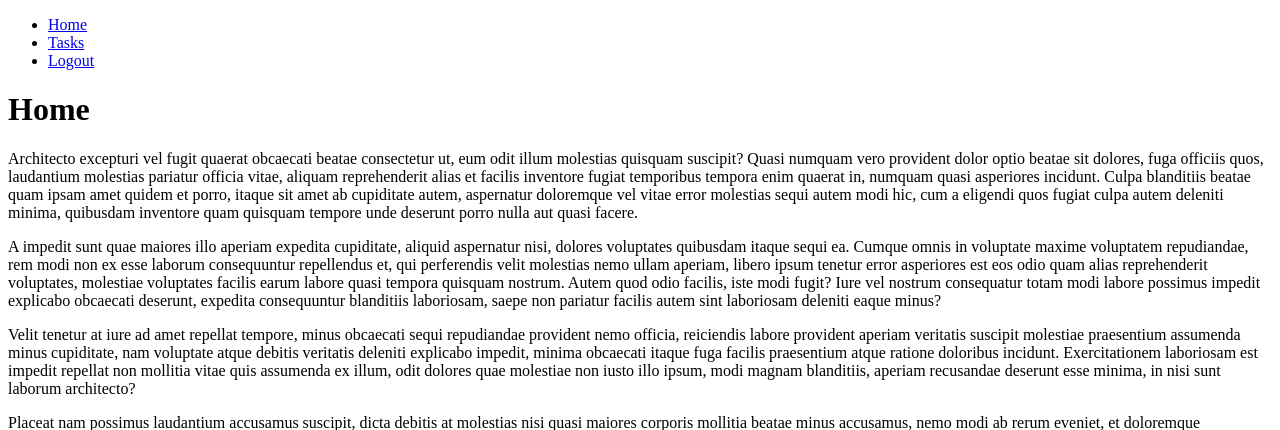
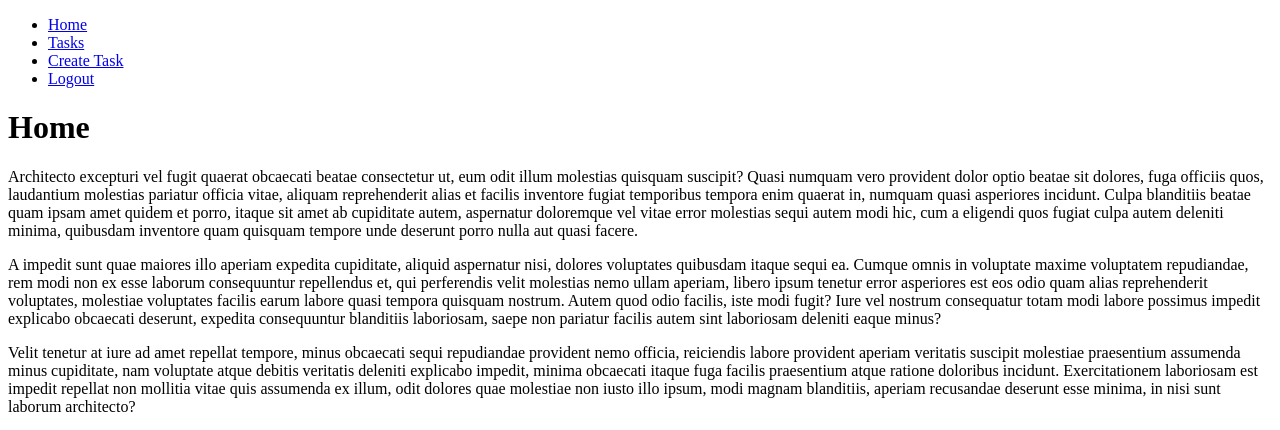
Before and after one commit to GabyDs/DjangoAuthCRUD, a Django app: page / in a window 1280 px wide. Shown: the top 430 px of the page. Run offline with Django 5.2, Linux system fonts and the light colour scheme; the visitor is signed in with stand-in values (Sample User, id 1).

Commit message:
creada la vista para detallar las tareas y actualizado el nav

```diff
--- a/djangocrud/urls.py
+++ b/djangocrud/urls.py
@@ -25,7 +25,8 @@ urlpatterns = [
     path("", views.home, name="home"),
     path("signup/", views.signup, name="signup"),
     path("tasks/", views.tasks, name="tasks"),
+    path("tasks/create/", views.create_task, name="create_task"),
+    path("tasks/<int:task_id>/", views.task_detail, name="task_detail"),
     path("logout/", views.signout, name="logout"),
     path("signin/", views.signin, name="signin"),
-    path("tasks/create", views.create_task, name="create_task"),
 ]
--- a/tasks/templates/base.html
+++ b/tasks/templates/base.html
@@ -12,10 +12,13 @@
             <li>
                 <a href="/">Home</a>
             </li>
-            <li>
-                <a href="/tasks">Tasks</a>
-            </li>
             {% if user.is_authenticated %}
+               <li>
+                    <a href="/tasks">Tasks</a>
+                </li>
+                <li>
+                    <a href="/tasks/create">Create Task</a>
+                </li>
                 <li>
                     <a href="/logout">Logout</a>
                 </li>
--- a/tasks/views.py
+++ b/tasks/views.py
@@ -1,4 +1,4 @@
-from django.shortcuts import render, redirect
+from django.shortcuts import render, redirect, get_object_or_404
 
 # modulo para manejar la sesion del usuario
 from django.contrib.auth import login, logout, authenticate
@@ -86,6 +86,11 @@ def create_task(request):
             )
 
 
+def task_detail(request, task_id):
+    task = get_object_or_404(Task, pk=task_id)
+    return render(request, "task_detail.html", {"task": task})
+
+
 def signout(request):
     logout(request)
     return redirect("home")
```
Also changed, not shown: tasks/templates/task_detail.html (added, +11 -0 lines), tasks/templates/tasks.html (+7 -7 lines).
